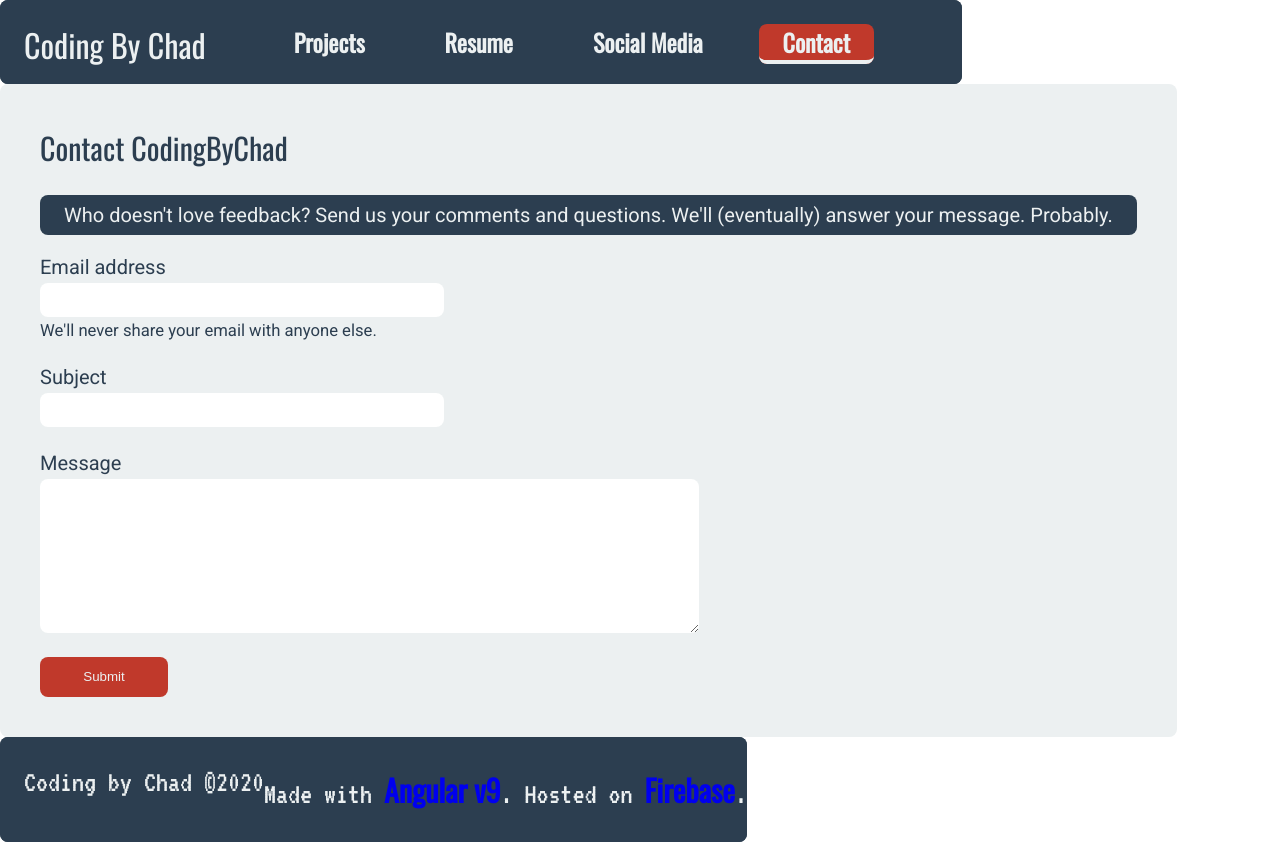
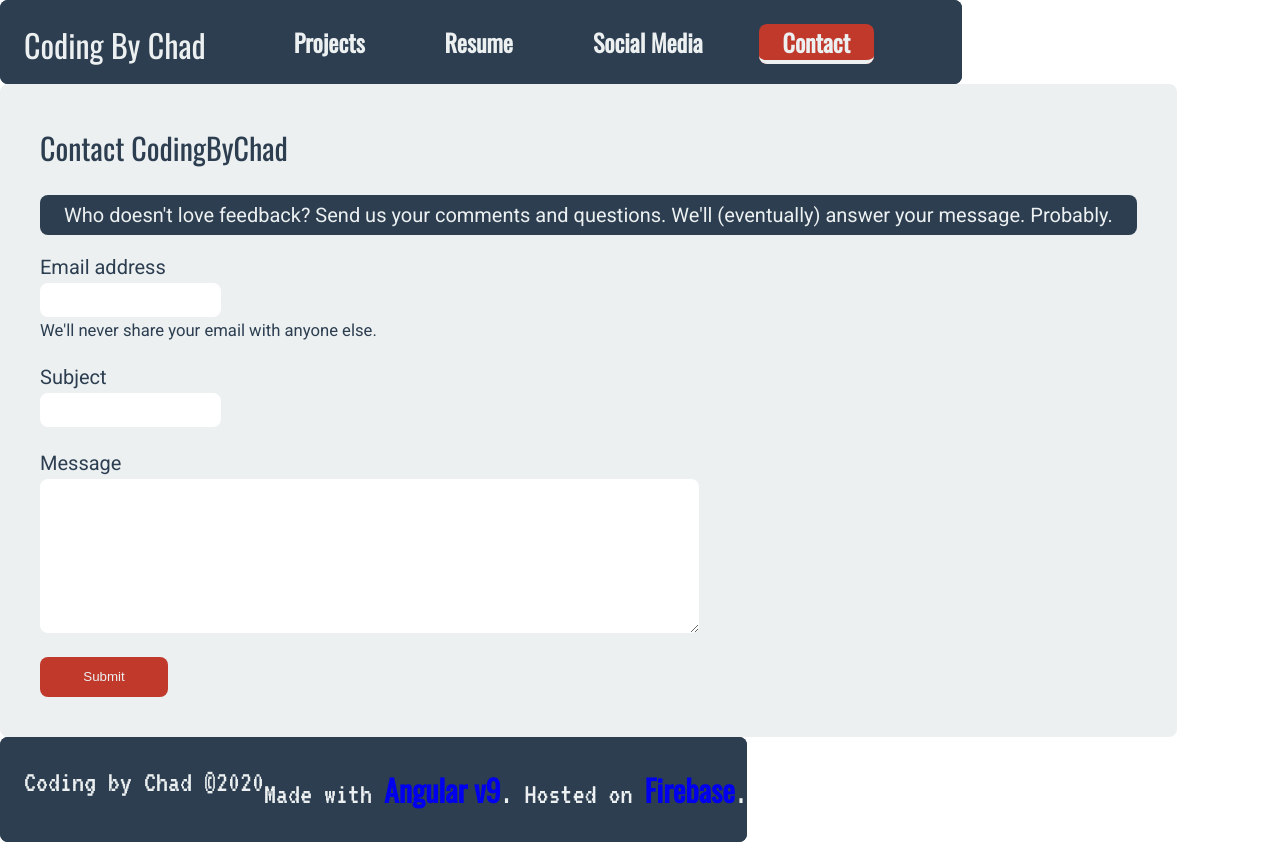
Before and after one commit to ChadESmith42/coding-by-chad, an Angular app in the folder portfolio/: page /contact in a window 1280 px wide. Built offline with nearby package versions, Linux system fonts and the light colour scheme.

Commit message:
fix horizontal scroll bug

```diff
--- a/portfolio/src/app/content/contact/contact.component.css
+++ b/portfolio/src/app/content/contact/contact.component.css
@@ -29,10 +29,10 @@ section article p {
   border-radius: 8px;
   margin: 4px 0 0 0;
   display: block;
+  max-width: 80vw;
 }
 
 .form-group input.form-control {
-  width: 25rem;
   height: 32px;
 }
 
--- a/portfolio/src/styles.css
+++ b/portfolio/src/styles.css
@@ -52,7 +52,7 @@ a:hover, a:focus, a:visited {
 
 .grid-container {
   display: grid;
-  grid-template-columns: [ startLeftMargin ] 1.5rem [ endLeftMargin startContent ] auto [ endContent startRightMargin ] 1.5rem [ endRightMargin ];
+  grid-template-columns: [ startLeftMargin ] 1rem [ endLeftMargin startContent ] auto [ endContent startRightMargin ] 1rem [ endRightMargin ];
   grid-template-rows: [ startHeader ] auto [ endHeader startMain] auto [ endMain startFooter ] 1.5rem [ endFooter ];
   row-gap: 1rem;
 }
```
